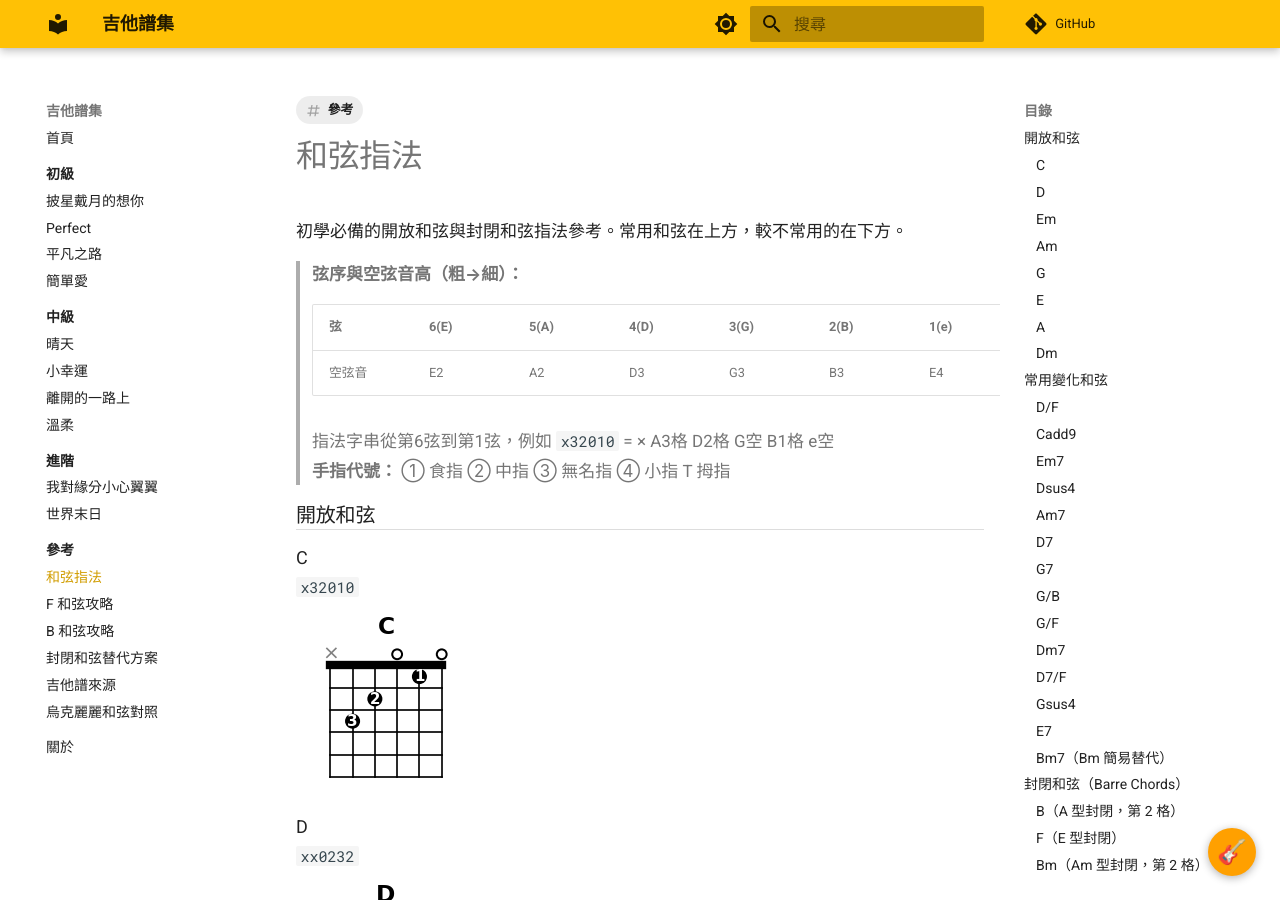
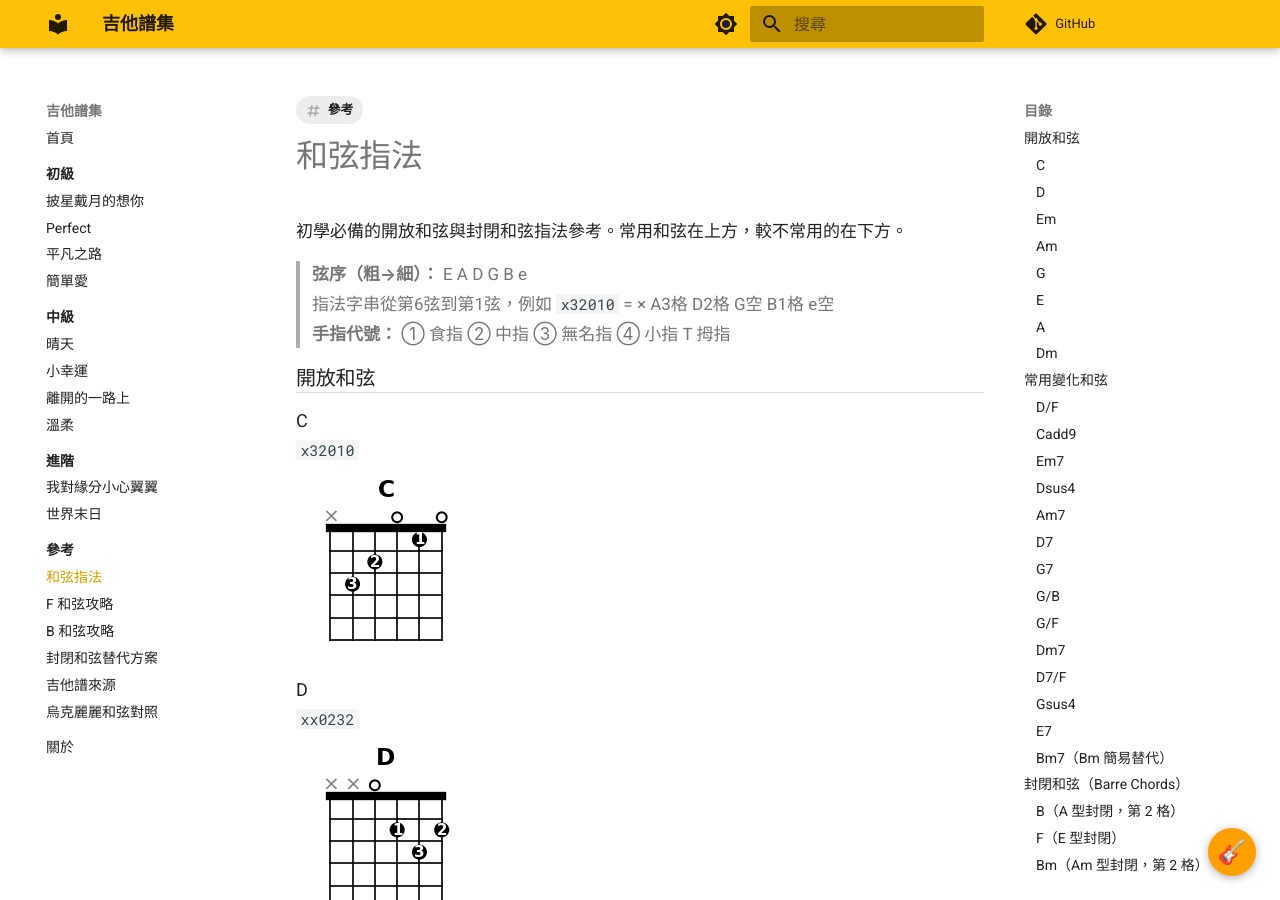
Before and after one commit to justmaker/guitar-scores, an MkDocs documentation site: the page built from docs/reference/chords.md, in a window 1280 px wide and 900 px high. Built offline with MkDocs 1.6.1 and Material for MkDocs 9.7.7, drawn with Linux system fonts in a browser that asks for light colours; comment, search, counter and statistics services are not loaded.

Commit message:
fix: 弦序說明改為一行文字（去表格）

```diff
--- a/docs/reference/chords.md
+++ b/docs/reference/chords.md
@@ -7,11 +7,7 @@ tags:
 
 初學必備的開放和弦與封閉和弦指法參考。常用和弦在上方，較不常用的在下方。
 
-> **弦序與空弦音高（粗→細）：**
->
-> | 弦 | 6(E) | 5(A) | 4(D) | 3(G) | 2(B) | 1(e) |
-> |---|---|---|---|---|---|---|
-> | 空弦音 | E2 | A2 | D3 | G3 | B3 | E4 |
+> **弦序（粗→細）：** E A D G B e
 >
 > 指法字串從第6弦到第1弦，例如 `x32010` = × A3格 D2格 G空 B1格 e空
 
```
